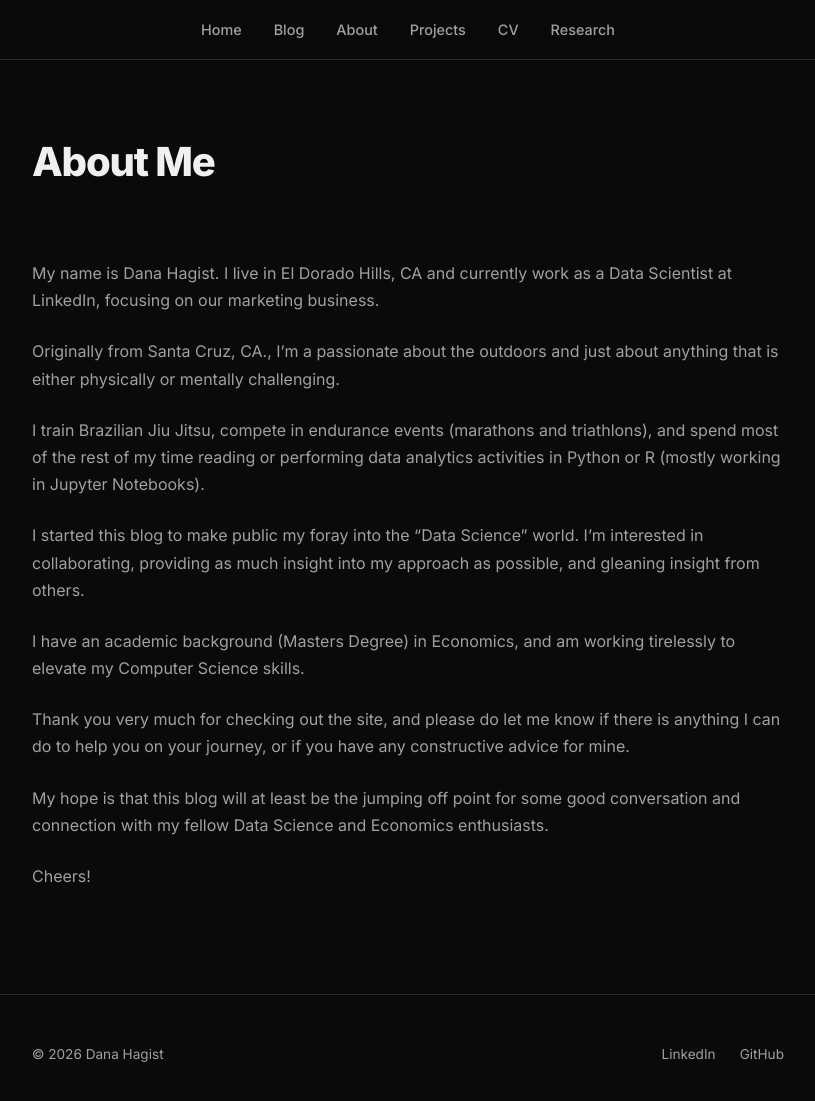
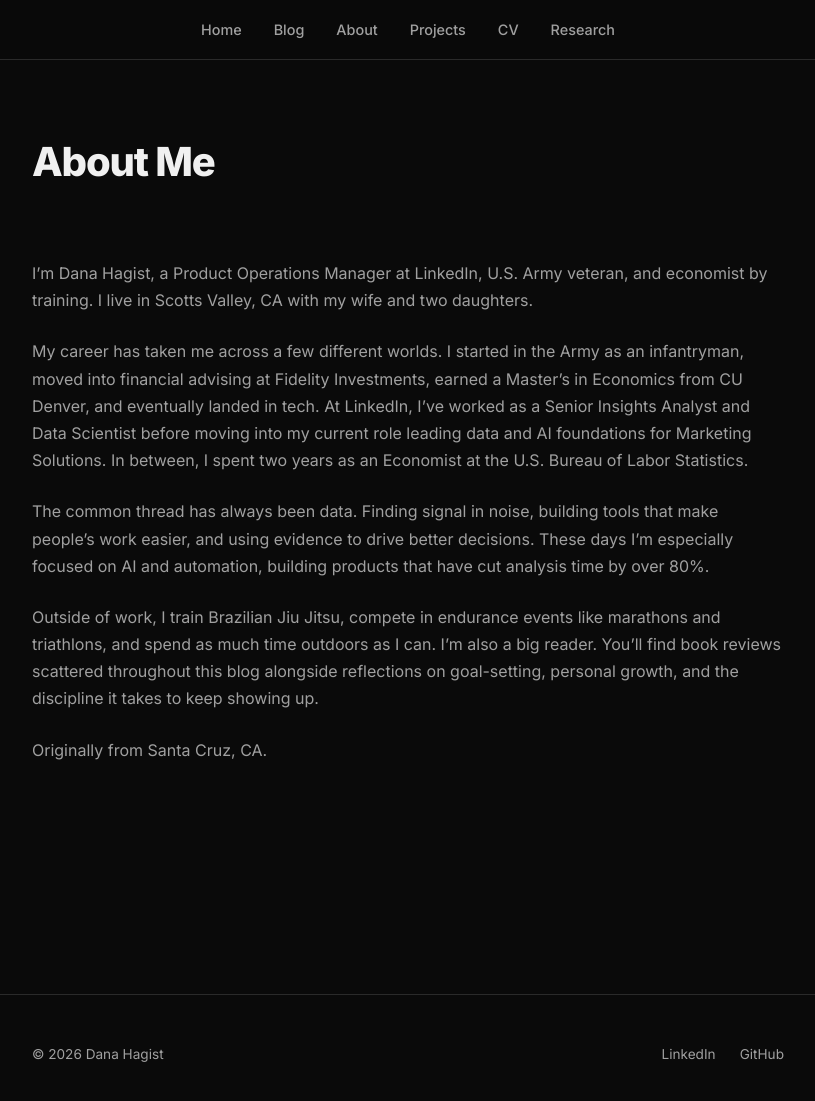
Before and after one commit to danahagist/danahagist.github.io, a Jekyll site: the page built from about.md, in a window 1280 px wide and 1114 px high. Shown: the top 1101 px of the window, without its empty margins (232-1047 px from the left). Built offline with Jekyll 4.4.1, drawn with Linux system fonts in a browser that asks for light colours.

Commit message:
Rewrite About page with current info
Updated location, role, career history, and personal details.

https://claude.ai/code/session_01YJfHWp7QGq4FcusiuGEWPD

```diff
--- a/about.md
+++ b/about.md
@@ -4,18 +4,12 @@ title: About Me
 permalink: /about/
 ---
 
-My name is Dana Hagist.  I live in El Dorado Hills, CA and currently work as a Data Scientist at LinkedIn, focusing on our marketing business.
+I'm Dana Hagist, a Product Operations Manager at LinkedIn, U.S. Army veteran, and economist by training. I live in Scotts Valley, CA with my wife and two daughters.
 
-Originally from Santa Cruz, CA., I’m a passionate about the outdoors and just about anything that is either physically or mentally challenging.
+My career has taken me across a few different worlds. I started in the Army as an infantryman, moved into financial advising at Fidelity Investments, earned a Master's in Economics from CU Denver, and eventually landed in tech. At LinkedIn, I've worked as a Senior Insights Analyst and Data Scientist before moving into my current role leading data and AI foundations for Marketing Solutions. In between, I spent two years as an Economist at the U.S. Bureau of Labor Statistics.
 
-I train Brazilian Jiu Jitsu, compete in endurance events (marathons and triathlons), and spend most of the rest of my time reading or performing data analytics activities in Python or R (mostly working in Jupyter Notebooks).
+The common thread has always been data. Finding signal in noise, building tools that make people's work easier, and using evidence to drive better decisions. These days I'm especially focused on AI and automation, building products that have cut analysis time by over 80%.
 
-I started this blog to make public my foray into the “Data Science” world.  I’m interested in collaborating, providing as much insight into my approach as possible, and gleaning insight from others.
+Outside of work, I train Brazilian Jiu Jitsu, compete in endurance events like marathons and triathlons, and spend as much time outdoors as I can. I'm also a big reader. You'll find book reviews scattered throughout this blog alongside reflections on goal-setting, personal growth, and the discipline it takes to keep showing up.
 
-I have an academic background (Masters Degree) in Economics, and am working tirelessly to elevate my Computer Science skills.
-
-Thank you very much for checking out the site, and please do let me know if there is anything I can do to help you on your journey, or if you have any constructive advice for mine.
-
-My hope is that this blog will at least be the jumping off point for some good conversation and connection with my fellow Data Science and Economics enthusiasts.
-
-Cheers!
+Originally from Santa Cruz, CA.
```
